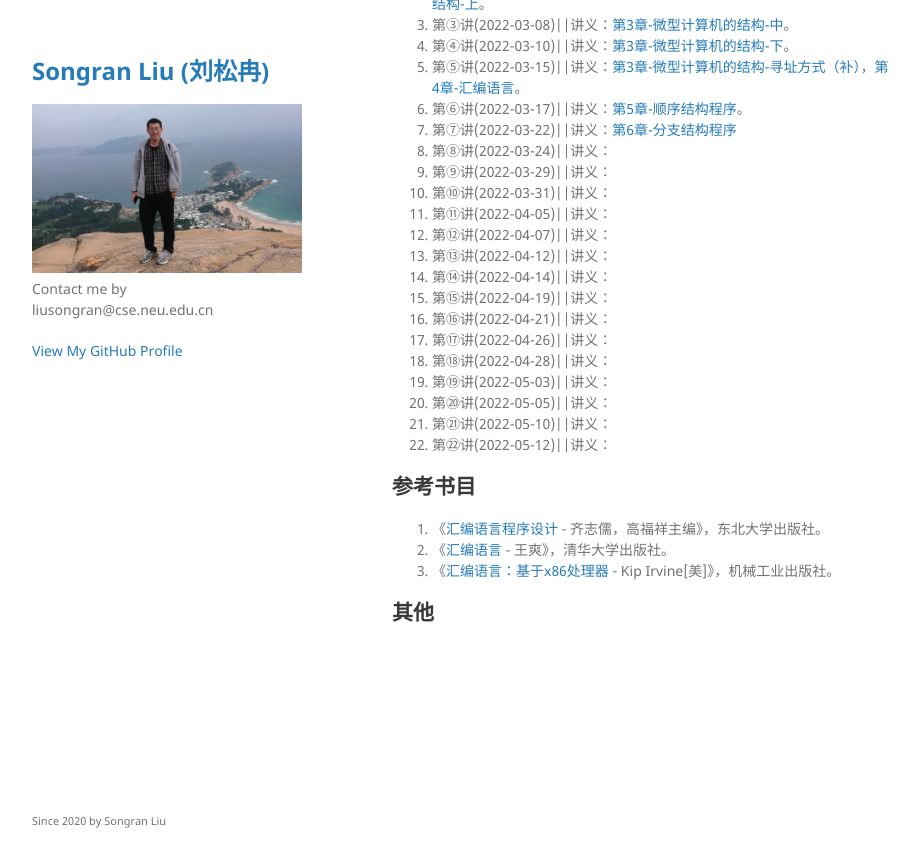
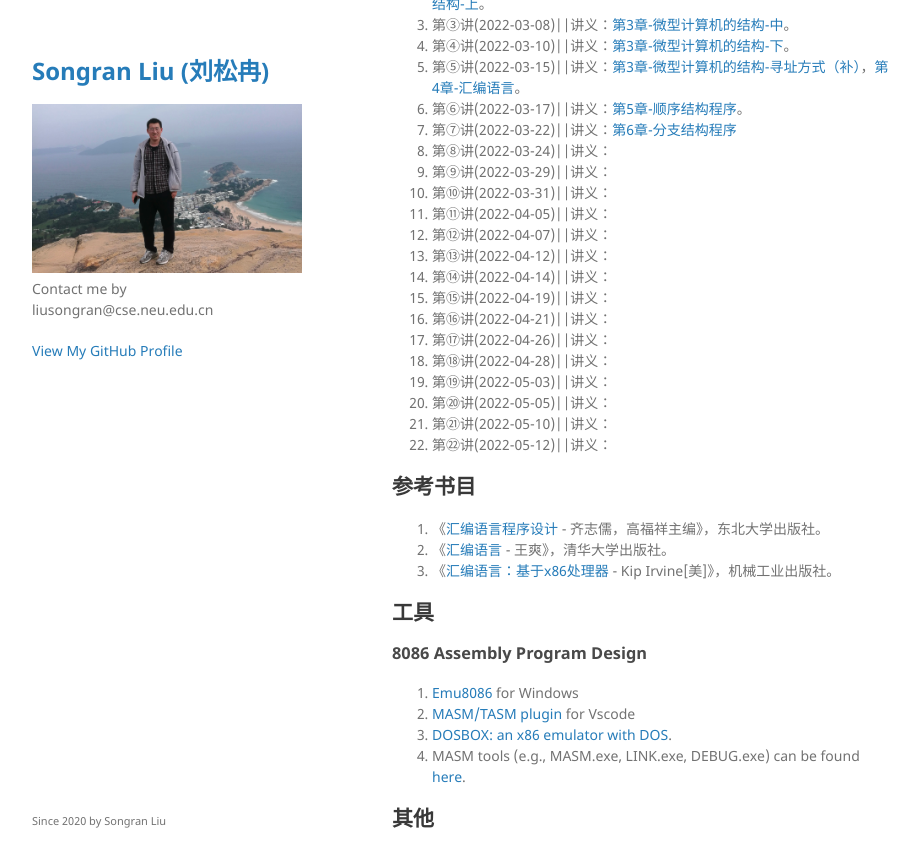
Before and after one commit to liusongran/liusongran.github.io, a Jekyll site: the page built from Teaching/Assembly/Spring2022.md, in a window 1280 px wide and 900 px high, scrolled down 784 px. Shown: the top 867 px of the window, without its empty margins (178-1097 px from the left). Built offline with Jekyll 4.4.1, drawn with Linux system fonts in a browser that asks for light colours; our own code applies the rules of GitHub Pages for plain Markdown files.

Commit message:
Details: add

```diff
--- a/Teaching/Assembly/Spring2022.md
+++ b/Teaching/Assembly/Spring2022.md
@@ -48,4 +48,11 @@
 2. 《[汇编语言](https://book.douban.com/subject/35038473/) - 王爽》，清华大学出版社。
 3. 《[汇编语言：基于x86处理器](https://book.douban.com/subject/26769528/) - Kip Irvine[美]》，机械工业出版社。
 
+## 工具
+### 8086 Assembly Program Design
+1. [Emu8086](https://emu8086-microprocessor-emulator.en.softonic.com/) for Windows
+2. [MASM/TASM plugin](https://gitee.com/dosasm/masm-tasm/) for Vscode
+3. [DOSBOX: an x86 emulator with DOS](https://www.dosbox.com/).
+4. MASM tools (e.g., MASM.exe, LINK.exe, DEBUG.exe) can be found [here](./MASM/).
+
 ## 其他
```
